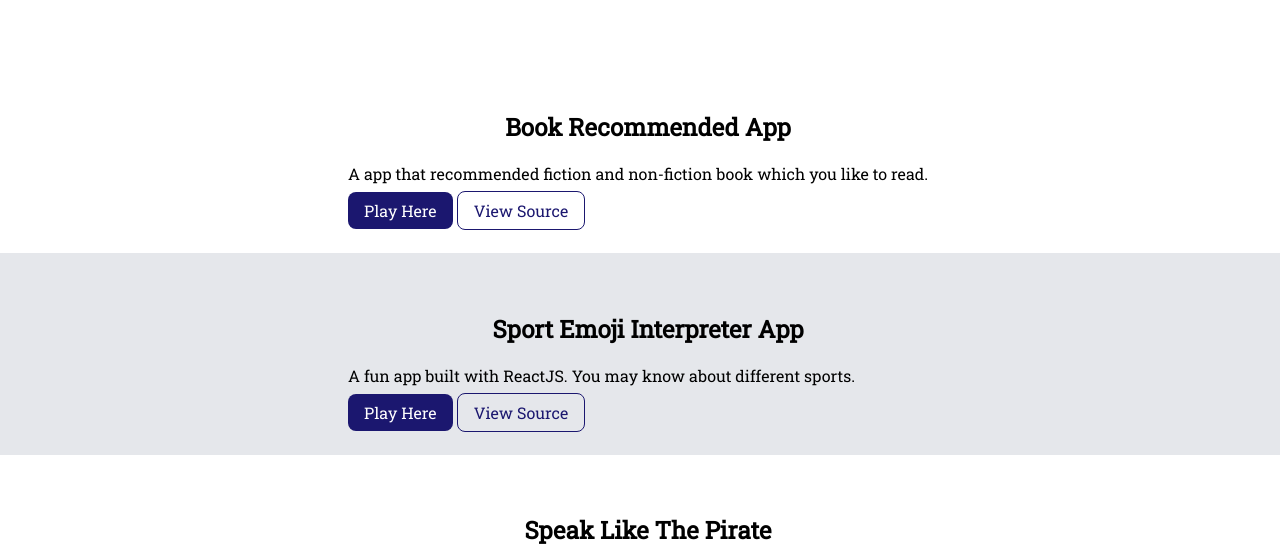
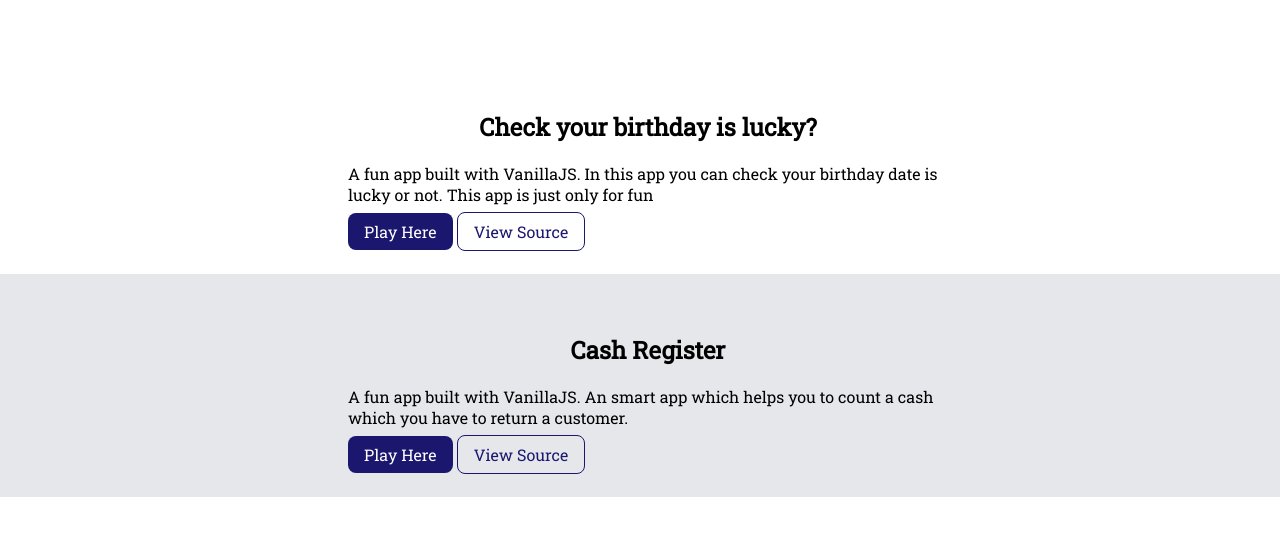
Before and after one commit to Megha-Maurya/Megha-Maurya-portfolio, a plain HTML site: page projects.html in a window 1280 px wide. Shown: the part 168-721 px from the top of the page. Drawn offline with Linux system fonts and the light colour scheme.

Commit message:
update new projects

```diff
--- a/projects.html
+++ b/projects.html
@@ -24,6 +24,24 @@
 
           <h1 class="hero-heading"><span class="heading-title" >My Work</span></h1>
         </header>
+
+        <section class="section ">
+            <div class="container container-center">
+                <h1>Check your birthday is lucky? </h1>
+             <p>A fun app built with VanillaJS. In this app you can check your birthday date is lucky or not. This app is just only for fun</p>
+             <a class="link link-primary" href="https://lucky1-birthday.netlify.app/">Play Here</a>
+             <a class="link link-secondary" href="https://github.com/Megha-Maurya/lucky-birthday">View Source</a>
+            </div>
+        </section>
+
+        <section class="section ow">
+            <div class="container container-center">
+                <h1>Cash Register</h1>
+             <p>A fun app built with VanillaJS. An smart app which helps you to count a cash which you have to return a customer.</p>
+             <a class="link link-primary" href="https://cash-register5.netlify.app//">Play Here</a>
+             <a class="link link-secondary" href="https://github.com/Megha-Maurya/cash-register-app">View Source</a>
+            </div>
+        </section>
 
         <section class="section">
             <div class="container container-center">
```
